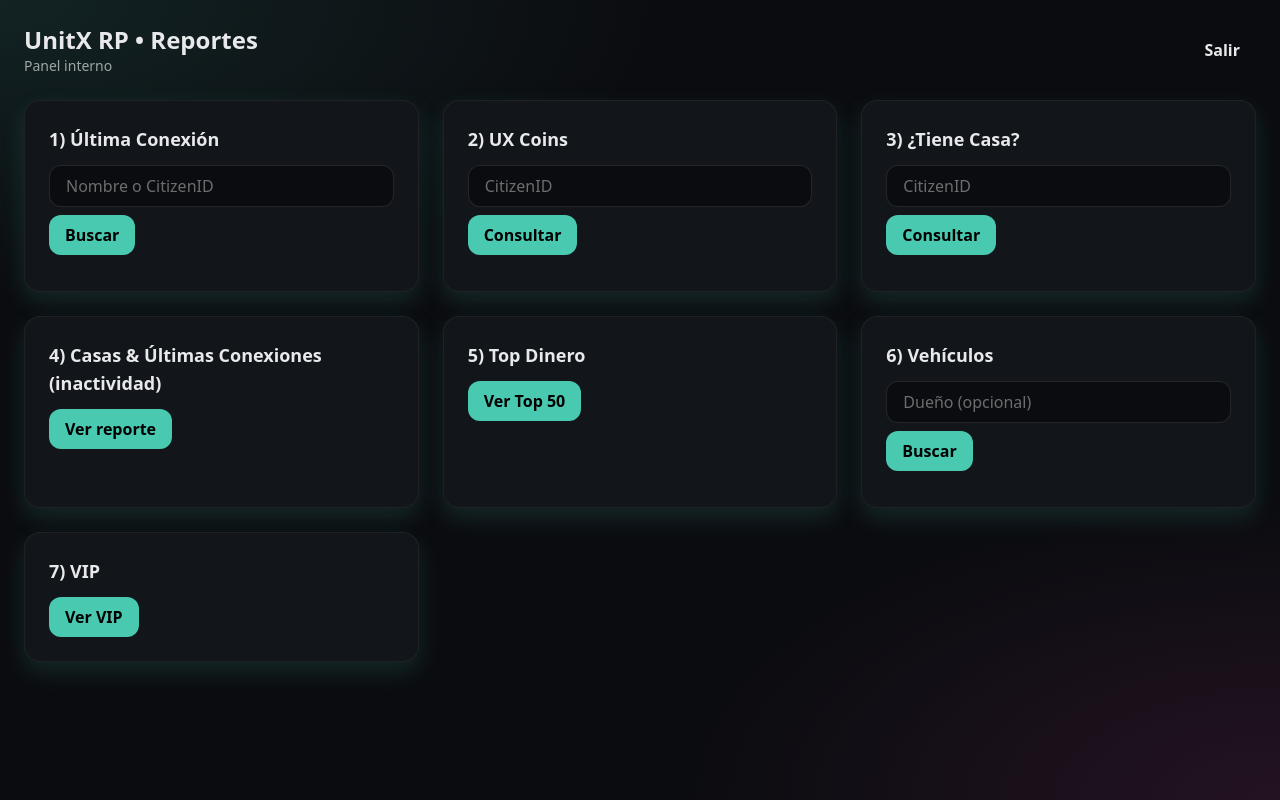
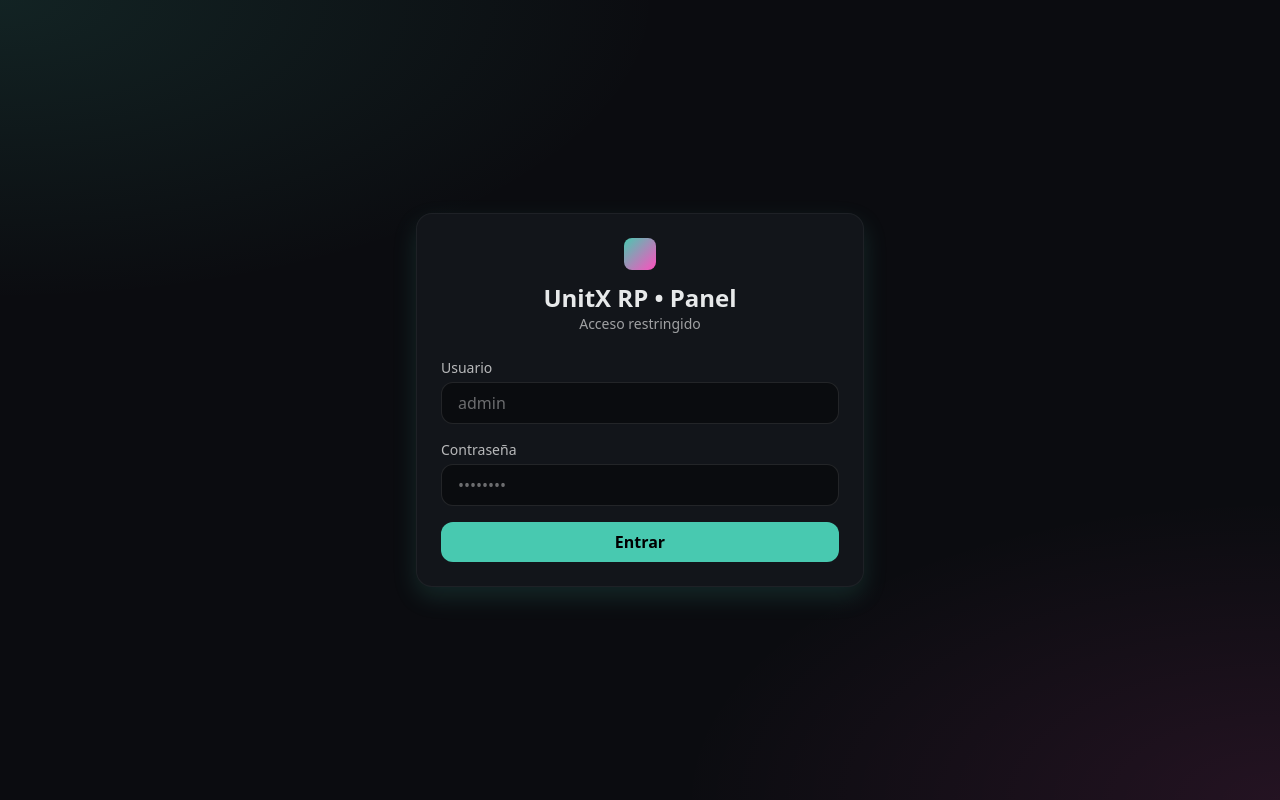
Before and after one commit to DonAthelion/UnitxReporting, a Next.js app: page / in a window 1280 px wide. Built offline with nearby package versions, Linux system fonts and the light colour scheme.

Commit message:
Update page.jsx

```diff
--- a/app/page.jsx
+++ b/app/page.jsx
@@ -1,106 +1,52 @@
+// app/login/page.jsx
 "use client";
-import { useEffect, useState } from "react";
+import { useState } from "react";
 
-function Card({ title, children }) {
+export default function LoginPage() {
+  const [user, setUser] = useState("");
+  const [pass, setPass] = useState("");
+  const [error, setError] = useState("");
+  const [loading, setLoading] = useState(false);
+
+  async function onSubmit(e) {
+    e.preventDefault();
+    setError(""); setLoading(true);
+    const res = await fetch("/api/login", {
+      method: "POST",
+      headers: { "Content-Type": "application/json" },
+      body: JSON.stringify({ user, pass }),
+    });
+    setLoading(false);
+    if (res.ok) window.location.href = "/";
+    else {
+      const j = await res.json().catch(()=>({message:"Error"}));
+      setError(j.message || "Credenciales inválidas");
+    }
+  }
+
   return (
-    <div className="card">
-      <h3 className="text-lg font-semibold mb-3">{title}</h3>
-      {children}
-    </div>
-  );
-}
+    <div className="min-h-screen grid place-items-center p-6">
+      <div className="card max-w-md w-full">
+        <div className="text-center mb-6">
+          <div className="brand-badge mx-auto mb-3" />
+          <h1 className="text-2xl font-bold">UnitX RP • Panel</h1>
+          <p className="text-white/60 text-sm">Acceso restringido</p>
+        </div>
 
-function StatusBadge({ days }) {
-  if (days > 30) return <span className="badge badge-red">{days} días</span>;
-  if (days > 15) return <span className="badge badge-yellow">{days} días</span>;
-  return <span className="badge badge-green">{days} días</span>;
-}
-
-export default function Dashboard() {
-  // simple examples to fetch after mount can be added as needed
-  return (
-    <div className="min-h-screen p-6 max-w-7xl mx-auto space-y-6">
-      <header className="flex items-center justify-between">
-        <div>
-          <h1 className="text-2xl font-bold">UnitX RP • Reportes</h1>
-          <p className="text-white/60 text-sm">Panel interno</p>
-        </div>
-        <a className="btn" href="/api/logout">Salir</a>
-      </header>
-
-      <div className="grid grid-cols-1 md:grid-cols-2 xl:grid-cols-3 gap-6">
-        <Card title="1) Última Conexión">
-          <form onSubmit={async(e)=>{
-            e.preventDefault();
-            const term = e.currentTarget.term.value;
-            const res = await fetch(`/api/lastseen?term=${encodeURIComponent(term)}`);
-            const data = await res.json();
-            const el = document.getElementById("lastseen-results");
-            el.innerHTML = `<pre>${JSON.stringify(data, null, 2)}</pre>`;
-          }} className="space-y-2">
-            <input name="term" className="input" placeholder="Nombre o CitizenID" />
-            <button className="btn-primary">Buscar</button>
-          </form>
-          <div id="lastseen-results" className="mt-3 text-sm whitespace-pre-wrap"></div>
-        </Card>
-
-        <Card title="2) UX Coins">
-          <form onSubmit={async(e)=>{
-            e.preventDefault();
-            const cid = e.currentTarget.cid.value;
-            const res = await fetch(`/api/uxcoins?citizenid=${encodeURIComponent(cid)}`);
-            const data = await res.json();
-            const el = document.getElementById("uxcoins-results");
-            el.innerHTML = `<pre>${JSON.stringify(data, null, 2)}</pre>`;
-          }} className="space-y-2">
-            <input name="cid" className="input" placeholder="CitizenID" />
-            <button className="btn-primary">Consultar</button>
-          </form>
-          <div id="uxcoins-results" className="mt-3 text-sm whitespace-pre-wrap"></div>
-        </Card>
-
-        <Card title="3) ¿Tiene Casa?">
-          <form onSubmit={async(e)=>{
-            e.preventDefault();
-            const cid = e.currentTarget.cid.value;
-            const res = await fetch(`/api/has-house?citizenid=${encodeURIComponent(cid)}`);
-            const data = await res.json();
-            const el = document.getElementById("house-results");
-            el.innerHTML = `<pre>${JSON.stringify(data, null, 2)}</pre>`;
-          }} className="space-y-2">
-            <input name="cid" className="input" placeholder="CitizenID" />
-            <button className="btn-primary">Consultar</button>
-          </form>
-          <div id="house-results" className="mt-3 text-sm whitespace-pre-wrap"></div>
-        </Card>
-
-        <Card title="4) Casas & Últimas Conexiones (inactividad)">
-          <a className="btn-primary" href="/api/homes-lastseen" target="_blank" rel="noreferrer">Ver reporte</a>
-        </Card>
-
-        <Card title="5) Top Dinero">
-          <a className="btn-primary" href="/api/money-top" target="_blank" rel="noreferrer">Ver Top 50</a>
-        </Card>
-
-        <Card title="6) Vehículos">
-          <form onSubmit={async(e)=>{
-            e.preventDefault();
-            const owner = e.currentTarget.owner.value;
-            const url = owner ? `/api/vehicles?owner=${encodeURIComponent(owner)}` : "/api/vehicles";
-            const res = await fetch(url);
-            const data = await res.json();
-            const el = document.getElementById("veh-results");
-            el.innerHTML = `<pre>${JSON.stringify(data, null, 2)}</pre>`;
-          }} className="space-y-2">
-            <input name="owner" className="input" placeholder="Dueño (opcional)" />
-            <button className="btn-primary">Buscar</button>
-          </form>
-          <div id="veh-results" className="mt-3 text-sm whitespace-pre-wrap"></div>
-        </Card>
-
-        <Card title="7) VIP">
-          <a className="btn-primary" href="/api/vip" target="_blank" rel="noreferrer">Ver VIP</a>
-        </Card>
+        <form onSubmit={onSubmit} className="space-y-4">
+          <div>
+            <div className="label">Usuario</div>
+            <input className="input" value={user} onChange={e=>setUser(e.target.value)} placeholder="admin" />
+          </div>
+          <div>
+            <div className="label">Contraseña</div>
+            <input className="input" type="password" value={pass} onChange={e=>setPass(e.target.value)} placeholder="••••••••" />
+          </div>
+          {error && <div className="badge-red">{error}</div>}
+          <button className="btn-primary w-full" type="submit" disabled={loading}>
+            {loading ? "Entrando..." : "Entrar"}
+          </button>
+        </form>
       </div>
     </div>
   );
```
